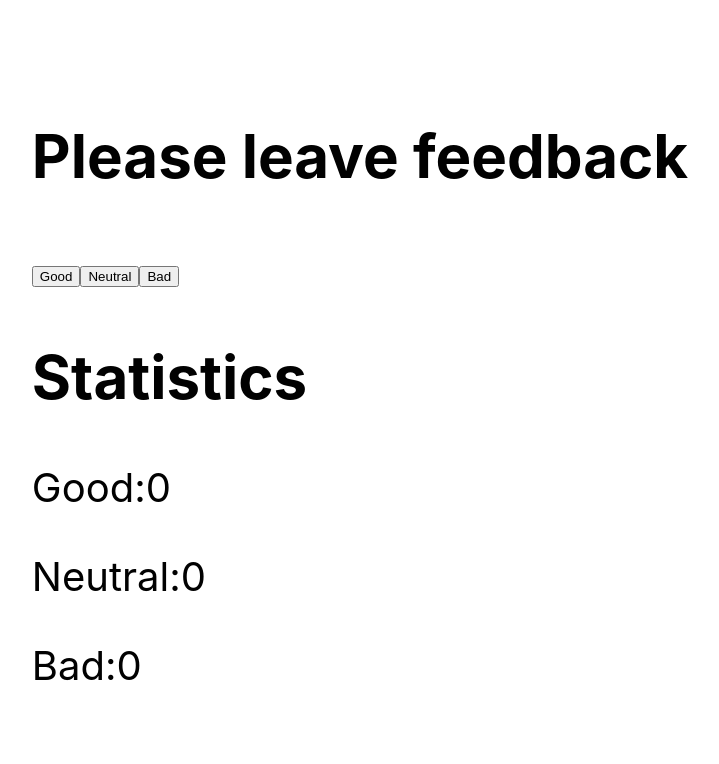
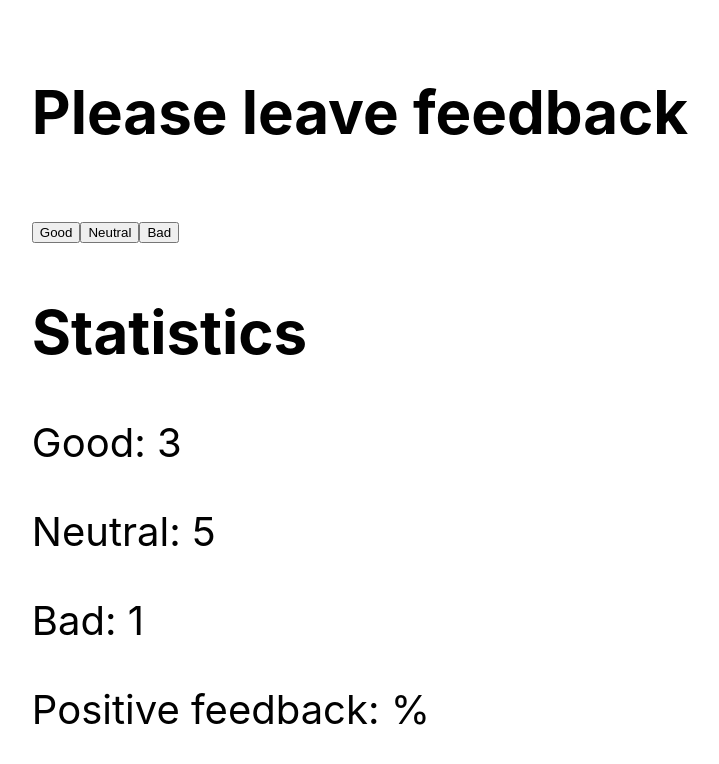
Before and after one commit to akarpenko83/goit-react-hw-02-feedback, a React (Create React App) app: page / in a window 1280 px wide. Shown: the top 764 px of the page, without its empty margins (280-999 px from the left). Built offline with nearby package versions, Linux system fonts and the light colour scheme.

Commit message:
fix git deployment error

```diff
--- a/src/components/feedback/Feedback.jsx
+++ b/src/components/feedback/Feedback.jsx
@@ -2,14 +2,14 @@ import React, { Component } from 'react';
 
 class Feedback extends Component {
     state = {
-        good: 0,
-        neutral: 0,
-        bad: 0,
+        good: 3,
+        neutral: 5,
+        bad: 1,
     };
 
-    countTotalFeedback() {}
+    countTotalFeedback = () => {};
 
-    countPositiveFeedbackPercentage() {}
+    countPositiveFeedbackPercentage = () => {};
 
     render() {
         return (
@@ -19,9 +19,10 @@ class Feedback extends Component {
                 <button>Neutral</button>
                 <button>Bad</button>
                 <h2>Statistics</h2>
-                <p>Good:{this.state.good}</p>
-                <p>Neutral:{this.state.neutral}</p>
-                <p>Bad:{this.state.bad}</p>
+                <p>Good: {this.state.good}</p>
+                <p>Neutral: {this.state.neutral}</p>
+                <p>Bad: {this.state.bad}</p>
+                <p>Positive feedback: %</p>
             </div>
         );
     }
```
